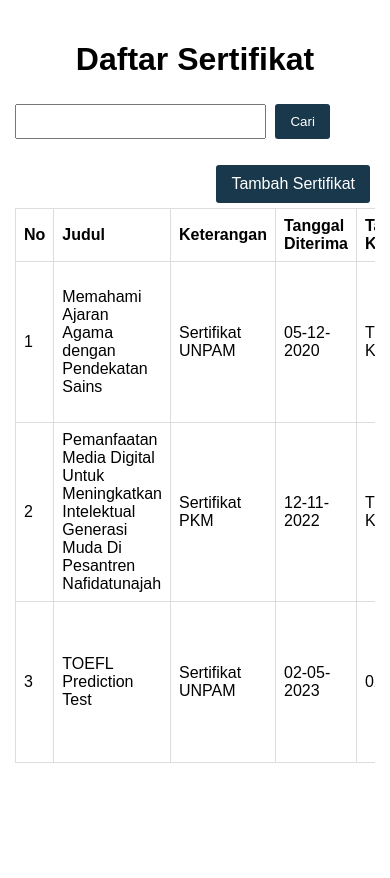
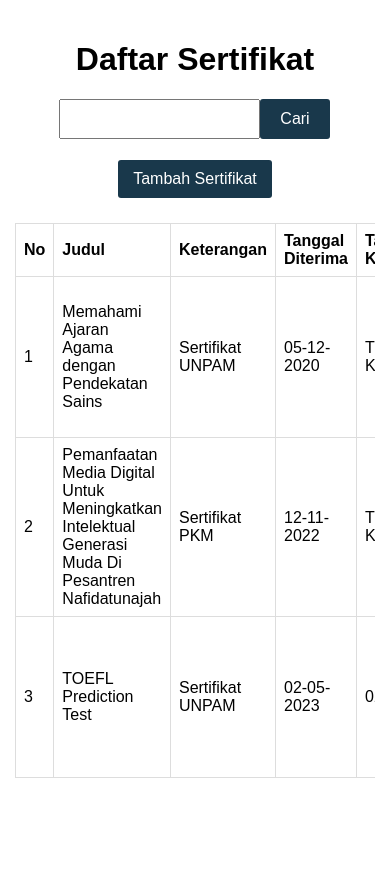
Before and after one commit to hako-975/manajemen-sertifikat-digital, a PHP site: page / in a window 390 px wide. Shown: the part 59-937 px from the top of the page. Before the commit the page ends 822 px from the top, so only its background shows below. Run offline with PHP 8.4, Linux system fonts and the light colour scheme; a user stored in the database is signed in; data comes from the database, SQL or seed files in the repository.

Commit message:
responsive

```diff
--- a/index.php
+++ b/index.php
@@ -36,8 +36,6 @@ if (isset($_POST['btnCari'])) {
 
     <div class="container">
         <h1 class="text-center">Daftar Sertifikat</h1>
-        <div>
-            <div style="float: left;">
         <form method="post" class="form-search">
             <input type="text" name="keyword" id="keyword" required value="<?= (isset($_POST['btnCari'])) ? $keyword : ''; ?>">
             <button type="submit" name="btnCari" class="btn">Cari</button>
@@ -45,18 +43,16 @@ if (isset($_POST['btnCari'])) {
                 <button type="button" onclick="return window.location.href='index.php'" class="btn">Reset</button>
             <?php endif ?>
         </form>
-            </div>
-            <div style="float: right;">
+        <div class="btn-tambah">
             <a class="btn" href="tambah_sertifikat.php">Tambah Sertifikat</a>
         </div>
-        </div>
         <?php if (isset($_POST['btnCari'])): ?>
-            <div style="clear: both;">
+            <div class="clear-both">
                 <h2>Cari: <?= $keyword; ?></h2>
                 <h2>Terdapat: <?= mysqli_num_rows($sertifikat); ?></h2>
             </div>
         <?php endif ?>
-        <div class="table-responsive" style="clear: both;">
+        <div class="table-responsive clear-both">
             <table border="1" cellpadding="10" cellspacing="0">
             	<thead>
             		<tr>
--- a/style.css
+++ b/style.css
@@ -101,6 +101,35 @@ body {
   margin-top: -20px;
 }
 
+
+
+.form-search {
+  float: left;
+  display: flex;
+  justify-content: center;
+}
+
+.form-search input {
+  height: 40px;
+  margin: 0;
+  padding: 10px;
+}
+
+.form-search button {
+  background-color: #19384B;
+  color: white;
+  font-size: 16px;
+  height: 40px;
+  margin: 0;
+  margin-right: 1px;
+  padding: 10px 20px;
+}
+
+.btn-tambah {
+  float: right;
+}
+
+
 @media (max-width: 576px) {
   .navbar-title {
     font-size: 12px;
@@ -108,6 +137,15 @@ body {
 }
 
 @media (max-width: 992px) {
+  .form-search {
+    float: none;
+  }
+  .btn-tambah {
+    float: none;
+    text-align: center;
+    margin-bottom: 20px;
+  }
+
   .navbar-container {
     padding: 10px 10px;
   }
@@ -164,9 +202,6 @@ th, td {
   padding: 8px;
 }
 
-.form-search input {
-  padding: 8px 35px;
-}
 
 .profile {
   display: block;
@@ -195,3 +230,7 @@ th, td {
   text-align: left;
   border: 1px solid #ddd;
 }
+
+.clear-both {
+  clear: both;
+}
```
Lines whose indentation alone changed are shown as unchanged.
